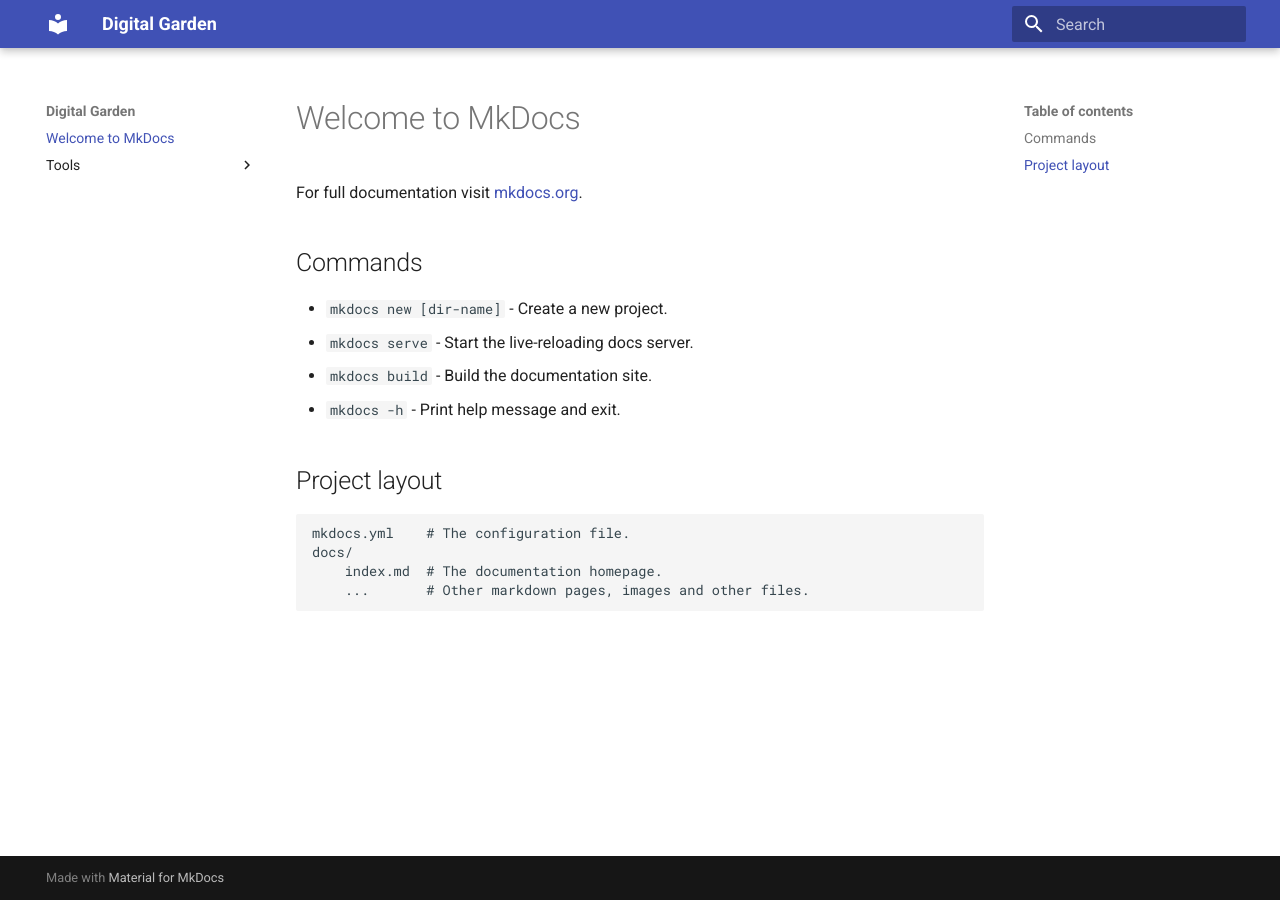
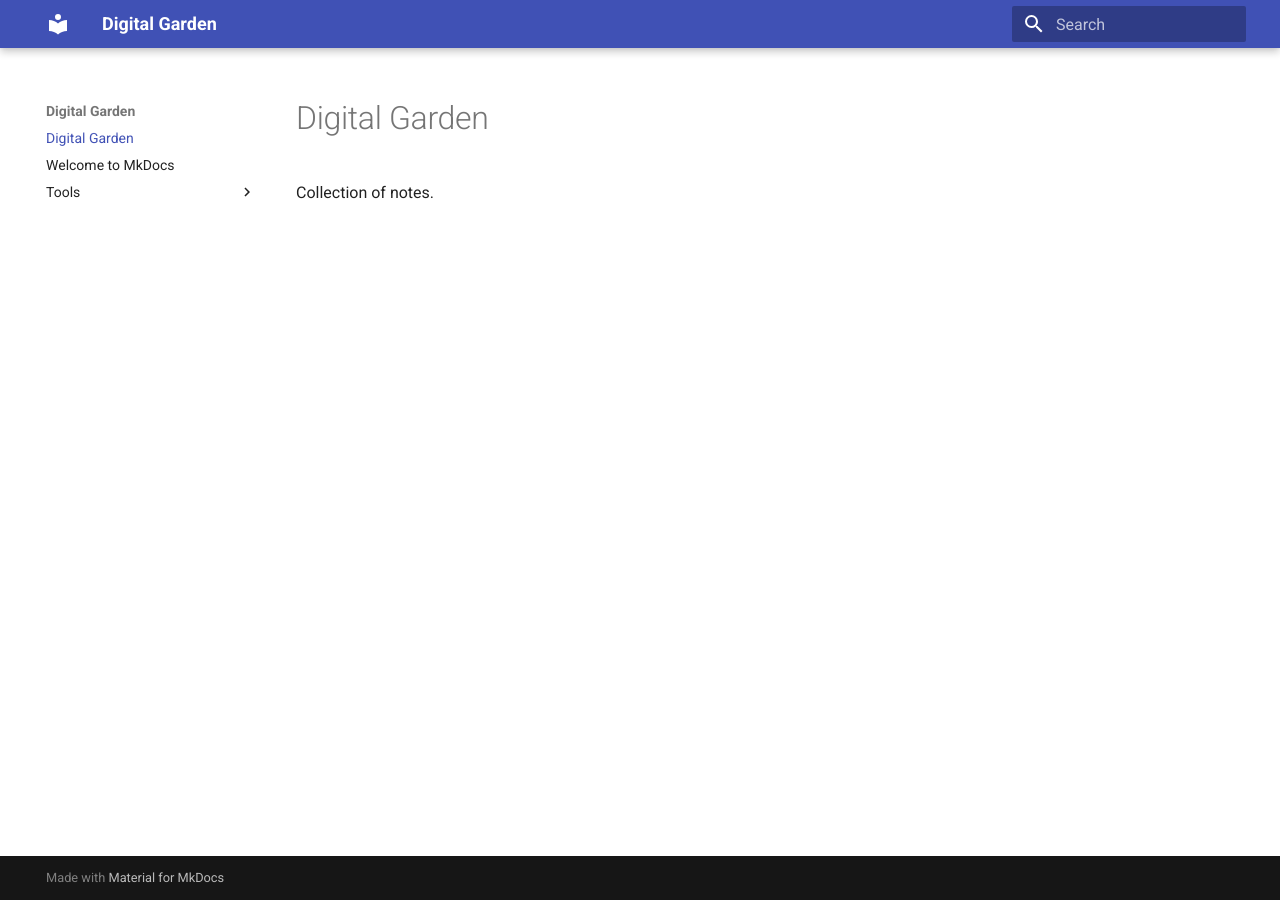
Before and after one commit to adhtruong/digital-garden, an MkDocs documentation site: the page built from docs/index.md, in a window 1280 px wide. Built offline with MkDocs 1.6.1 and Material for MkDocs 9.7.7, drawn with Linux system fonts in a browser that asks for light colours.

Commit message:
feat: clean up index
feat: clean up index

````diff
--- a/.pre-commit-config.yaml
+++ b/.pre-commit-config.yaml
@@ -3,3 +3,7 @@
     rev: 0.7.22
     hooks:
       - id: mdformat
+  - repo: https://github.com/crate-ci/typos
+    rev: v1.30.2
+    hooks:
+      - id: typos
--- a/docs/index.md
+++ b/docs/index.md
@@ -1,19 +1,3 @@
-# Welcome to MkDocs
+# Digital Garden
 
-For full documentation visit [mkdocs.org](https://www.mkdocs.org).
-
-## Commands
-
-- `mkdocs new [dir-name]` - Create a new project.
-- `mkdocs serve` - Start the live-reloading docs server.
-- `mkdocs build` - Build the documentation site.
-- `mkdocs -h` - Print help message and exit.
-
-## Project layout
-
-```
-mkdocs.yml    # The configuration file.
-docs/
-    index.md  # The documentation homepage.
-    ...       # Other markdown pages, images and other files.
-```
+Collection of notes.
````
Also changed, not shown: docs/mkdocs.md (added, +19 -0 lines), docs/tools/karabiner.md (renamed from docs/tools/karabiner-layers.md), 1 other file.
